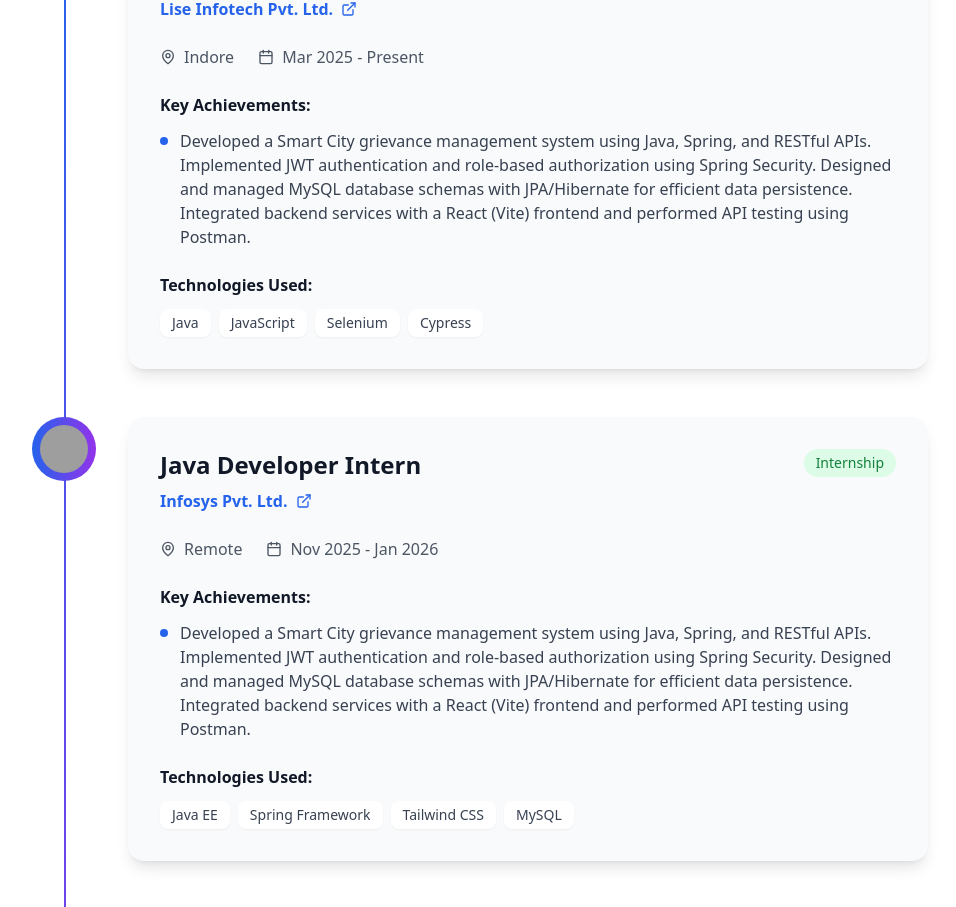
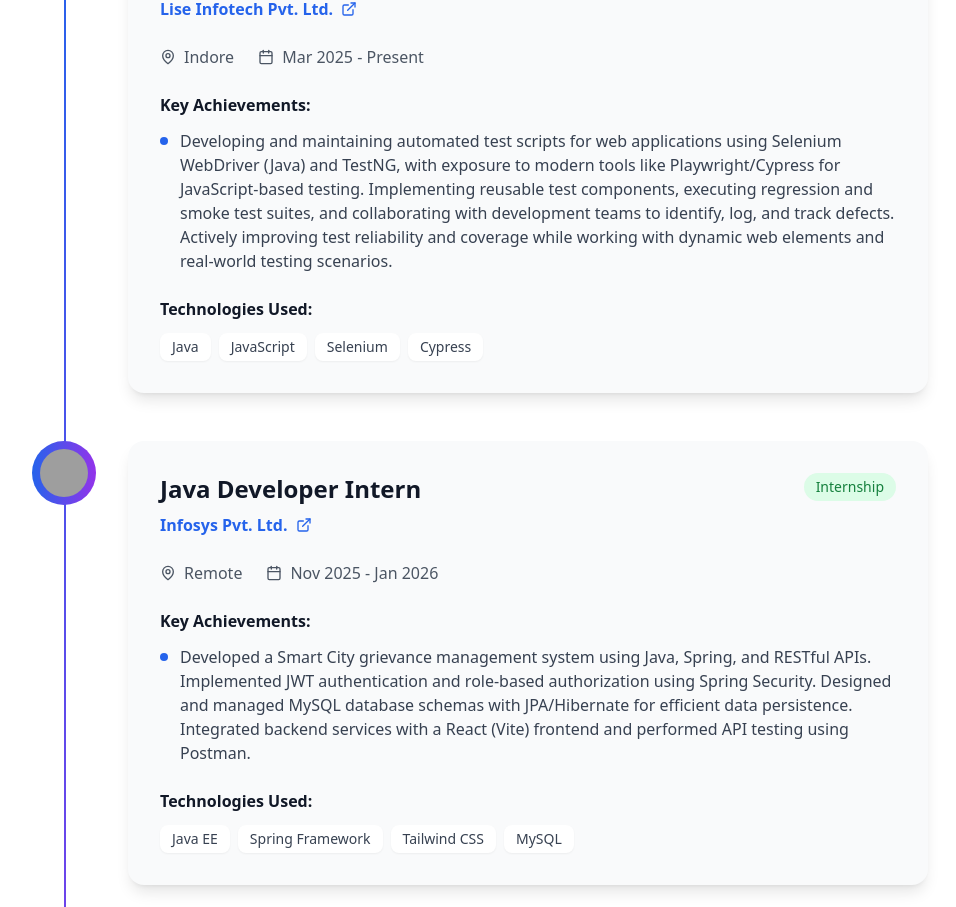
Before and after one commit to jaspal-s-rajput/Portfolio_Web_Application, a React (Vite) app: page / in a window 1280 px wide. Shown: the part 7114-8021 px from the top of the page, without its empty margins (160-1116 px from the left). Built offline with nearby package versions, Linux system fonts and the light colour scheme; grey boxes are pictures that could not be loaded.

Commit message:
Update Experience.tsx

```diff
--- a/src/components/Experience.tsx
+++ b/src/components/Experience.tsx
@@ -14,7 +14,7 @@
       type: "Full-Time",
       logo: LiseInfotechLogo,
       achievements: [
-        "Developed a Smart City grievance management system using Java, Spring, and RESTful APIs. Implemented JWT authentication and role-based authorization using Spring Security. Designed and managed MySQL database schemas with JPA/Hibernate for efficient data persistence. Integrated backend services with a React (Vite) frontend and performed API testing using Postman."
+        "Developing and maintaining automated test scripts for web applications using Selenium WebDriver (Java) and TestNG, with exposure to modern tools like Playwright/Cypress for JavaScript-based testing. Implementing reusable test components, executing regression and smoke test suites, and collaborating with development teams to identify, log, and track defects. Actively improving test reliability and coverage while working with dynamic web elements and real-world testing scenarios."
       ],
       technologies: ["Java", "JavaScript", "Selenium", "Cypress"],
       current: true
```
